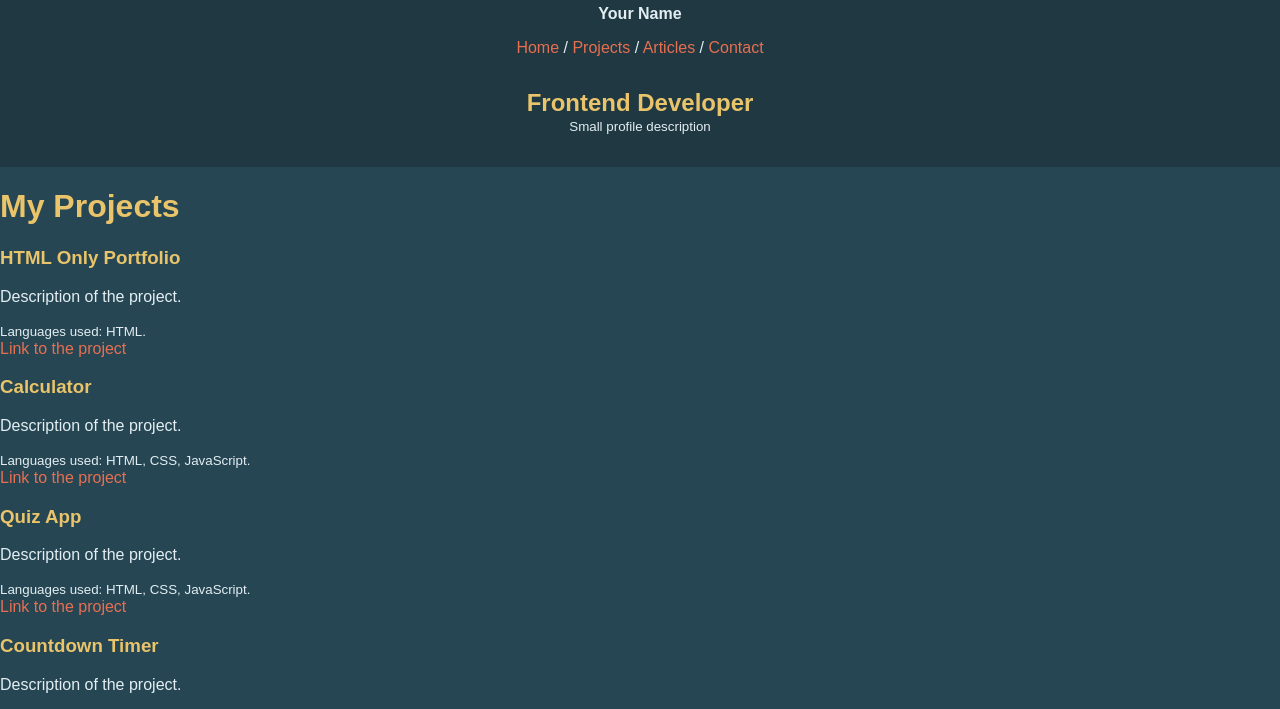
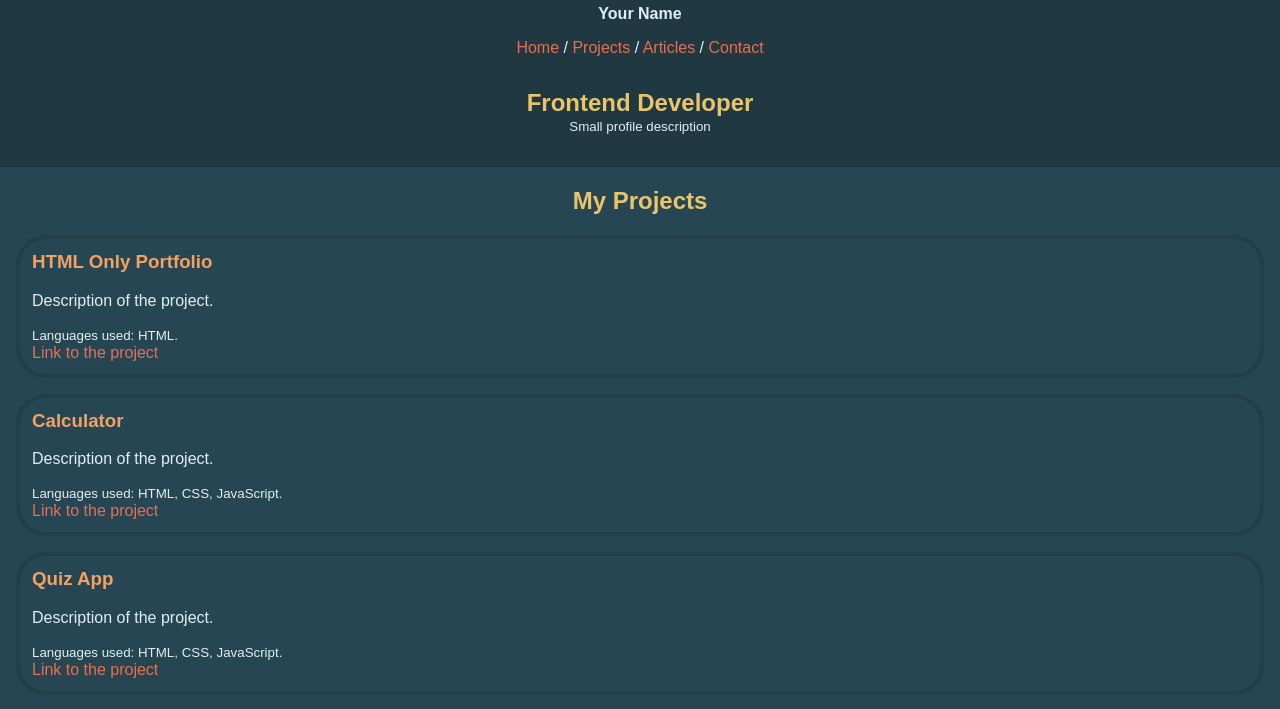
Before and after one commit to LukIt4InDr/Personal-Portfolio, a plain HTML site: page projects.html in a window 1280 px wide. Shown: the part 51-760 px from the top of the page. Drawn offline with Linux system fonts and the light colour scheme.

Commit message:
projects done

```diff
--- a/projects.html
+++ b/projects.html
@@ -38,8 +38,8 @@
             <small>Small profile description</small>
         </section>
 
-        <h1>My Projects</h1>
         <section class="my-projects">
+            <h2>My Projects</h2>
             <article class="project">
                 <h3>HTML Only Portfolio</h3>
                 <p>Description of the project.</p>
--- a/style.css
+++ b/style.css
@@ -106,3 +106,19 @@ header, .hero {
 footer {
     text-align: center;
 }
+
+.my-projects h2 {
+    text-align: center;
+}
+
+.project {
+    border: 4px solid #223e49;
+    border-radius: 30px;
+    padding: 12px;
+    margin: 16px;
+}
+
+.project h3 {
+    color: #F4A261;
+    margin-top: 0;
+}
```
